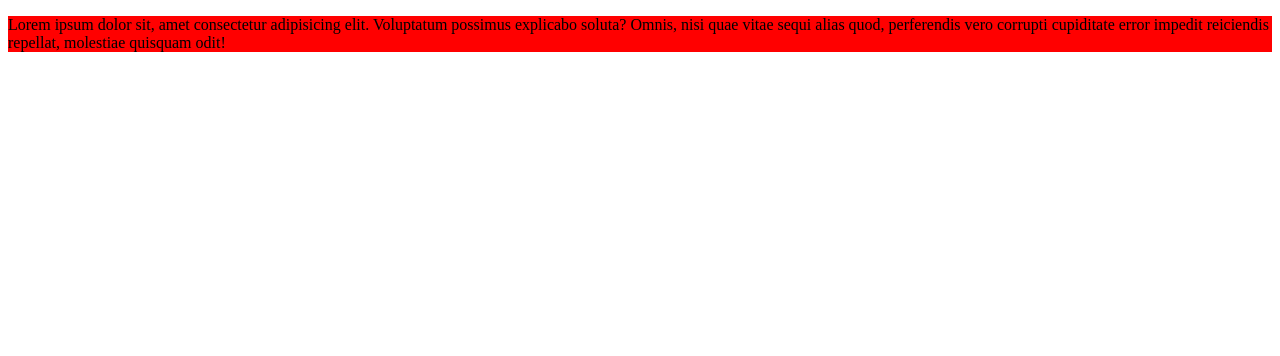
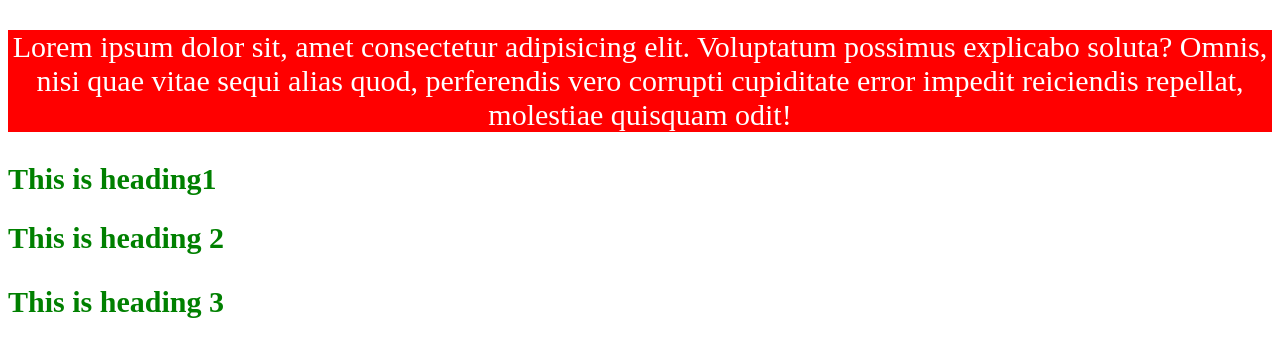
Before and after one commit to Abhay895806/FSD-CSE12, a plain HTML site: page 16-09-2025/index.html in a window 1280 px wide. Drawn offline with Linux system fonts and the light colour scheme.

Commit message:
class selector

```diff
--- a/16-09-2025/index.html
+++ b/16-09-2025/index.html
@@ -4,11 +4,15 @@
     <meta charset="UTF-8">
     <meta name="viewport" content="width=device-width, initial-scale=1.0">
     <title>Document</title>
-    <link rel="stylesheet" href="style.css">
+    <link rel="stylesheet" href="/16-09-2025/style.css">
 </head>
 <body>
     <div id="box">
         <p>Lorem ipsum dolor sit, amet consectetur adipisicing elit. Voluptatum possimus explicabo soluta? Omnis, nisi quae vitae sequi alias quod, perferendis vero corrupti cupiditate error impedit reiciendis repellat, molestiae quisquam odit!</p>
+
     </div>
+    <h1 class="head">This is heading1</h1>
+    <h2 class="head">This is heading 2</h2>
+    <h3 class="head">This is heading 3</h3>
 </body>
 </html>
--- a/16-09-2025/style.css
+++ b/16-09-2025/style.css
@@ -1,3 +1,11 @@
 #box{
     background-color: red;
+    color: white;
+    font-size: 30px;
+    text-align: center;
+
 }
+.head{
+    color: green;
+    font-size: 30px;
+}
```
